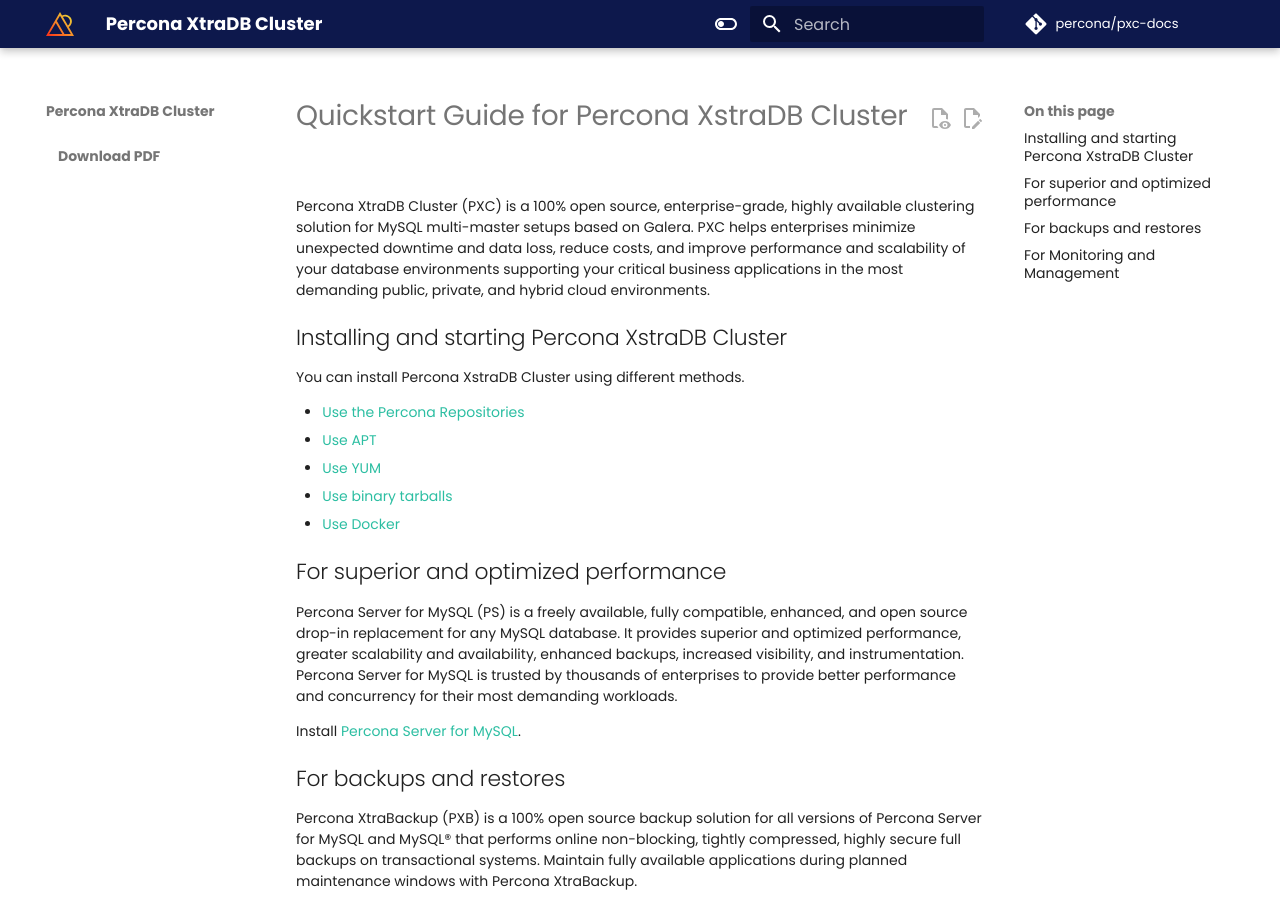
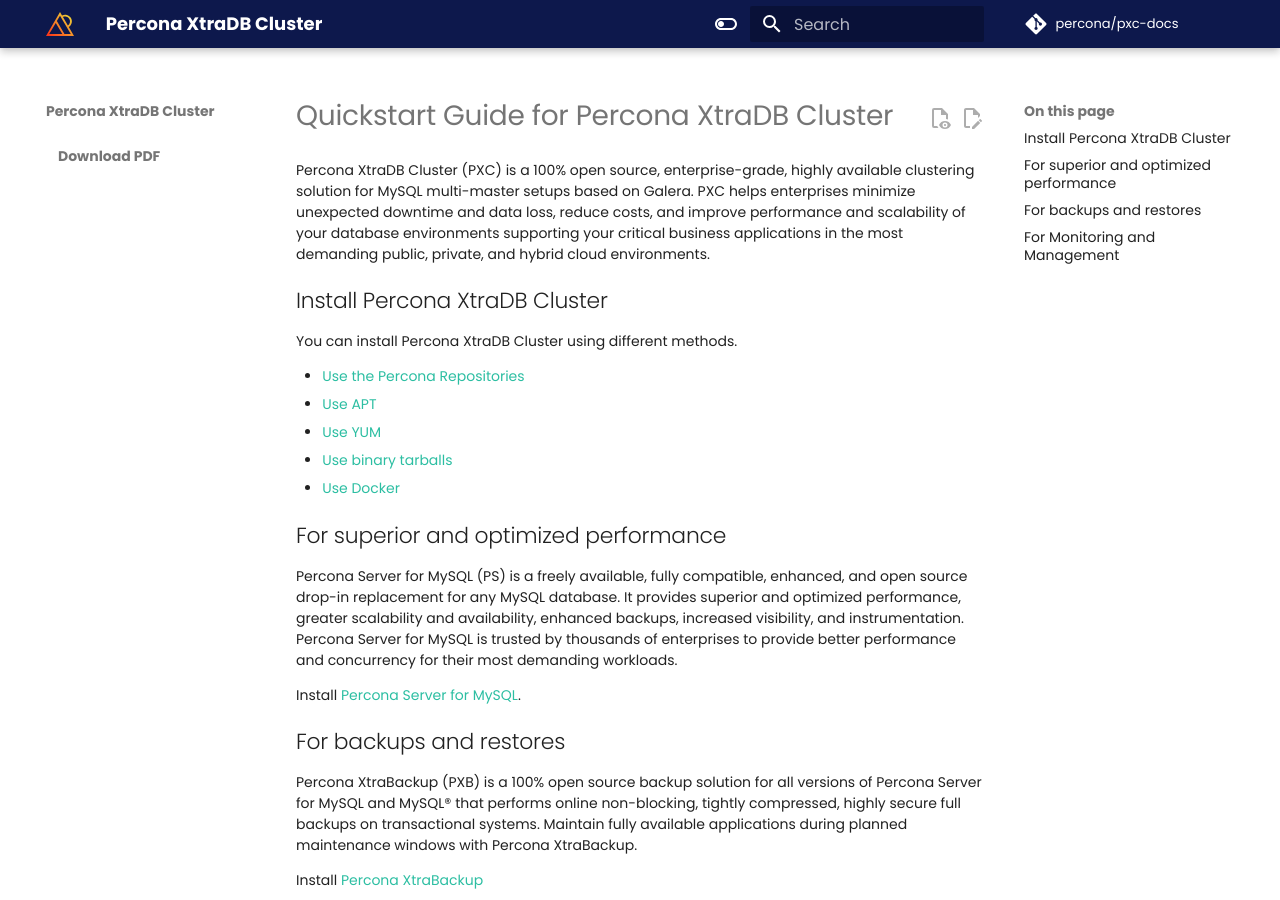
Before and after one commit to percona/pxc-docs, an MkDocs documentation site: the page built from docs/quickstart-overview.md, in a window 1280 px wide and 900 px high. Built offline with MkDocs 1.6.1 and Material for MkDocs 9.7.7, drawn with Linux system fonts in a browser that asks for light colours; nearby versions of some CDN libraries; comment, search, counter and statistics services are not loaded; the version menu is left out.

Commit message:
Fix typos (#103)
modified:   docs/quickstart-overview.md
	modified:   mkdocs-base.yml

```diff
--- a/docs/quickstart-overview.md
+++ b/docs/quickstart-overview.md
@@ -1,10 +1,10 @@
-# Quickstart Guide for Percona XstraDB Cluster
+# Quickstart Guide for Percona XtraDB Cluster
 
 Percona XtraDB Cluster (PXC) is a 100% open source, enterprise-grade, highly available clustering solution for MySQL multi-master setups based on Galera. PXC helps enterprises minimize unexpected downtime and data loss, reduce costs, and improve performance and scalability of your database environments supporting your critical business applications in the most demanding public, private, and hybrid cloud environments.
 
-## Installing and starting Percona XstraDB Cluster
+## Install Percona XtraDB Cluster
 
-You can install Percona XstraDB Cluster using different methods.
+You can install Percona XtraDB Cluster using different methods.
 
 * [Use the Percona Repositories](./install/index.md)
 * [Use APT](./install/apt.md)
--- a/mkdocs-base.yml
+++ b/mkdocs-base.yml
@@ -140,7 +140,7 @@
       - features/pxc-strict-mode.md
       - features/online-schema-upgrade.md
       - features/nbo.md
-  - Quick start guide:
+  - Quickstart guide:
       - quickstart-overview.md
   - Get started:
       - overview.md
```
